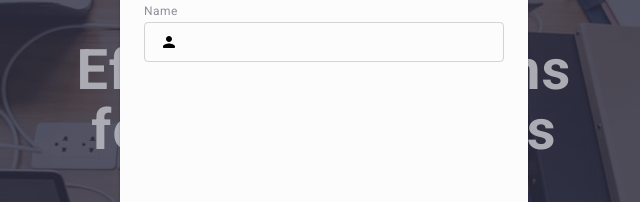
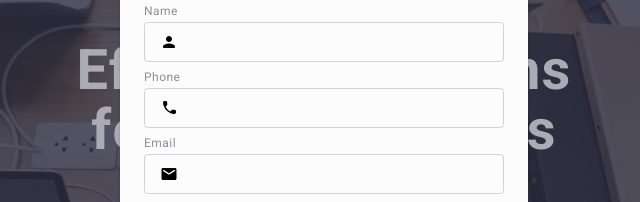
Before and after one commit to Sahno007/goit-markup-hw-06, a plain HTML site: page index.html in a window 1280 px wide. Shown: the part 220-422 px from the top of the page, 316-956 px from the left. Drawn offline with nearby package versions, Linux system fonts and the light colour scheme.

Commit message:
Update index.html

```diff
--- a/index.html
+++ b/index.html
@@ -419,6 +419,7 @@
             <p class="contacts-back">Leave your contacts and we will call you back</p>
 
             <form class="modal-form">
+
                 <div class="name-form">
                     <label class="modal-form-field" for="user-name">Name</label>
                     <div class="modal-form-input-wrapper">
@@ -428,8 +429,28 @@
                             <use href="./images/icons.svg#icon-person-black"></use>
                         </svg>
                     </div>
+                </div>
 
+                <div class="name-form">
+                    <label class="modal-form-field" for="user-name">Phone</label>
+                    <div class="modal-form-input-wrapper">
+                        <input id="user-name" type="text" name="user-name" class="modal-form-input" required
+                            pattern="[a-zA-Z]+" minlength="5">
+                        <svg class="modal-form-input-icon" width="18" height="24">
+                            <use href="./images/icons.svg#icon-phone-black"></use>
+                        </svg>
+                    </div>
+                </div>
 
+                <div class="name-form">
+                    <label class="modal-form-field" for="user-name">Email</label>
+                    <div class="modal-form-input-wrapper">
+                        <input id="user-name" type="text" name="user-name" class="modal-form-input" required
+                            pattern="[a-zA-Z]+" minlength="5">
+                        <svg class="modal-form-input-icon" width="18" height="24">
+                            <use href="./images/icons.svg#icon-email-black"></use>
+                        </svg>
+                    </div>
                 </div>
 
                 <!-- <label class="modal-form-field">
```
